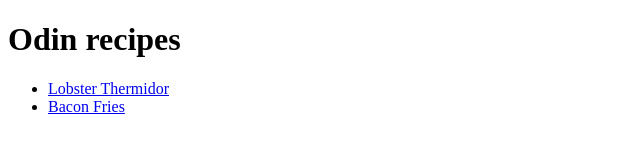
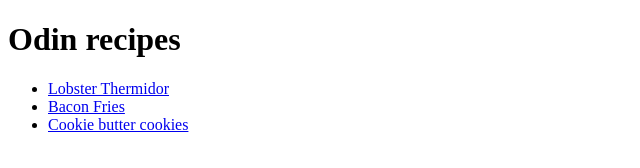
Before and after one commit to dalictn/odin-recipes, a plain HTML site: page index.html in a window 1280 px wide. Shown: the whole page, without its empty margins (0-640 px from the left). Drawn offline with Linux system fonts and the light colour scheme.

Commit message:
Add link for cookie butter recipe to main page

```diff
--- a/index.html
+++ b/index.html
@@ -13,6 +13,9 @@
         <li>
             <a href="recipes/Bacon fries.html">Bacon Fries</a>
         </li>
+        <li>
+            <a href="recipes/cookies.html">Cookie butter cookies</a>
+        </li>
         </ul>
     </body>
 </html>
```
